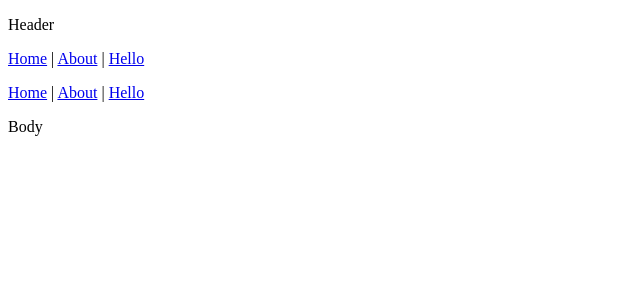
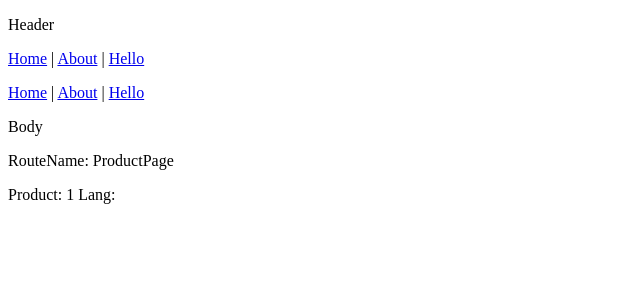
Before and after one commit to YooHyeok/vue-basic-todo-app, a Vue app in the folder vue-router/: page /product/1 in a window 1280 px wide. Shown: the top 300 px of the page, without its empty margins (0-640 px from the left). Built offline with nearby package versions, Linux system fonts and the light colour scheme.

Commit message:
feat: `vue-router` - router/index.js 동적 라우팅 /product 라우트 등록

```diff
--- /dev/null
+++ b/vue-router/src/components/ProductView.vue
@@ -0,0 +1,15 @@
+<template>
+  <p>RouteName: {{ $route.name }}</p>
+  <div>
+    Product: {{ route.params.id }}
+    Lang: {{ route.query.lang }}
+  </div>
+</template>
+<script setup>
+import { useRoute } from 'vue-router';
+const route = useRoute();
+
+console.log(route.params)
+console.log(route.query)
+
+</script>
--- a/vue-router/src/router/index.js
+++ b/vue-router/src/router/index.js
@@ -2,6 +2,7 @@ import { createRouter, createWebHistory } from "vue-router";
 import AboutView from "@/components/AboutView";
 import HelloView from "@/components/HelloView";
 import HomeView from "@/components/HomeView";
+import ProductView from "@/components/ProductView";
 
 const routes = [
   {
@@ -16,8 +17,13 @@ const routes = [
   },
   {
     path: '/hello',
-    name: 'HelloPage',
+    name: 'HelloPage', /* router-link에서 name기반 라우팅을 적용했을 경우 path가 변경되더라도 작동된다. */
     component: HelloView
+  },
+  {
+    path: '/product/:id?', /* 동적 경로 매칭 (?를 붙힐 경우 /product로 요청이 올 경우 ''로 값을 받게 된다.)  */
+    name: 'ProductPage',
+    component: ProductView
   },
 ]
 
```
